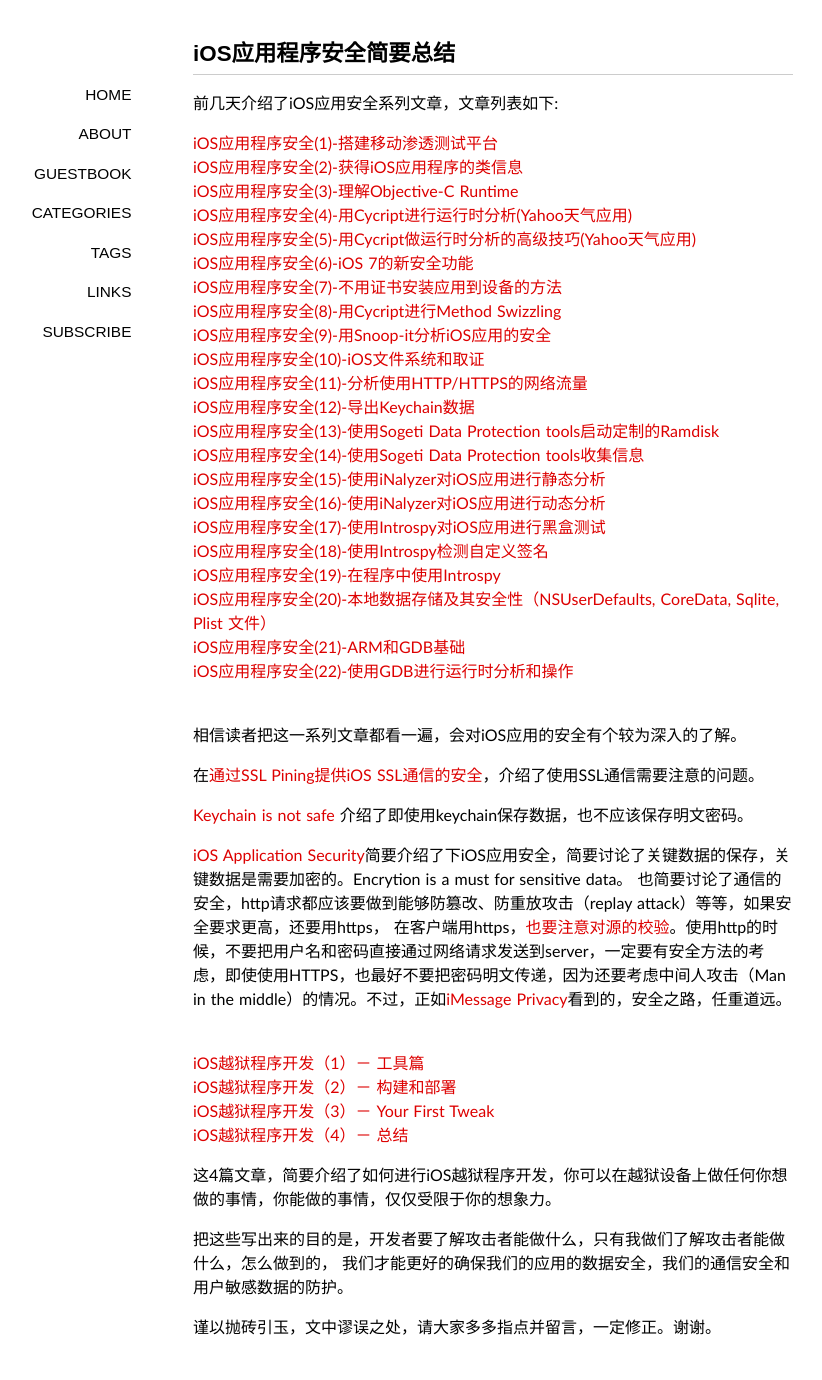
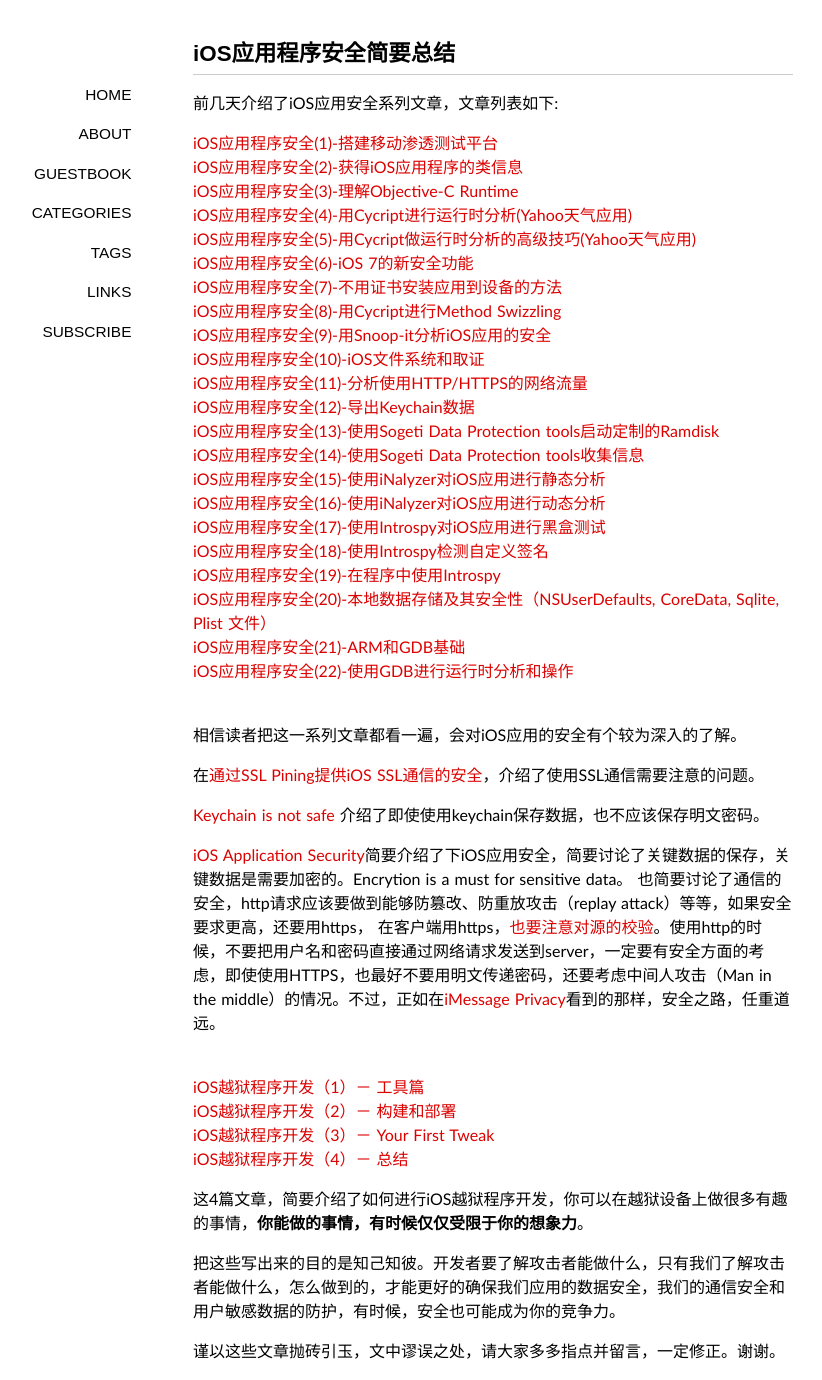
Before and after one commit to wufawei/wufawei.github.com, a Jekyll site: the page built from _posts/201311/2013-11-17-ios-application-security-summary.md, in a window 1280 px wide. Shown: the top 1380 px of the page, without its empty margins (147-969 px from the left). Built offline with Jekyll 4.4.1, drawn with Linux system fonts in a browser that asks for light colours; some web fonts are replaced; Markdown is read by kramdown in place of the engine named in the settings; comment, search, counter and statistics services are not loaded.

Commit message:
modify content

```diff
--- a/_posts/201311/2013-11-17-ios-application-security-summary.md
+++ b/_posts/201311/2013-11-17-ios-application-security-summary.md
@@ -39,10 +39,10 @@
 在[通过SSL Pining提供iOS SSL通信的安全][23]，介绍了使用SSL通信需要注意的问题。
 
 [Keychain is not safe][24]
-介绍了即使用keychain保存数据，也不应该保存明文密码。
+介绍了即使使用keychain保存数据，也不应该保存明文密码。
 
 [iOS Application Security][25]简要介绍了下iOS应用安全，简要讨论了关键数据的保存，关键数据是需要加密的。Encrytion is a must for sensitive data。
-也简要讨论了通信的安全，http请求都应该要做到能够防篡改、防重放攻击（replay attack）等等，如果安全要求更高，还要用https， 在客户端用https，[也要注意对源的校验][23]。使用http的时候，不要把用户名和密码直接通过网络请求发送到server，一定要有安全方法的考虑，即使使用HTTPS，也最好不要把密码明文传递，因为还要考虑中间人攻击（Man in the middle）的情况。不过，正如[iMessage Privacy][26]看到的，安全之路，任重道远。
+也简要讨论了通信的安全，http请求应该要做到能够防篡改、防重放攻击（replay attack）等等，如果安全要求更高，还要用https， 在客户端用https，[也要注意对源的校验][23]。使用http的时候，不要把用户名和密码直接通过网络请求发送到server，一定要有安全方面的考虑，即使使用HTTPS，也最好不要用明文传递密码，还要考虑中间人攻击（Man in the middle）的情况。不过，正如在[iMessage Privacy][26]看到的那样，安全之路，任重道远。
 
  <br/>
 [iOS越狱程序开发（1）－ 工具篇][1]
@@ -50,14 +50,13 @@
 [iOS越狱程序开发（3）－ Your First Tweak][3]
 [iOS越狱程序开发（4）－ 总结][4]
 
-这4篇文章，简要介绍了如何进行iOS越狱程序开发，你可以在越狱设备上做任何你想做的事情，你能做的事情，仅仅受限于你的想象力。
+这4篇文章，简要介绍了如何进行iOS越狱程序开发，你可以在越狱设备上做很多有趣的事情，**你能做的事情，有时候仅仅受限于你的想象力**。
 
 
-把这些写出来的目的是，开发者要了解攻击者能做什么，只有我做们了解攻击者能做什么，怎么做到的，
-我们才能更好的确保我们的应用的数据安全，我们的通信安全和用户敏感数据的防护。
+把这些写出来的目的是知己知彼。开发者要了解攻击者能做什么，只有我们了解攻击者能做什么，怎么做到的，才能更好的确保我们应用的数据安全，我们的通信安全和用户敏感数据的防护，有时候，安全也可能成为你的竞争力。
 
 
-谨以抛砖引玉，文中谬误之处，请大家多多指点并留言，一定修正。谢谢。
+谨以这些文章抛砖引玉，文中谬误之处，请大家多多指点并留言，一定修正。谢谢。
 
 
 <br>
```
